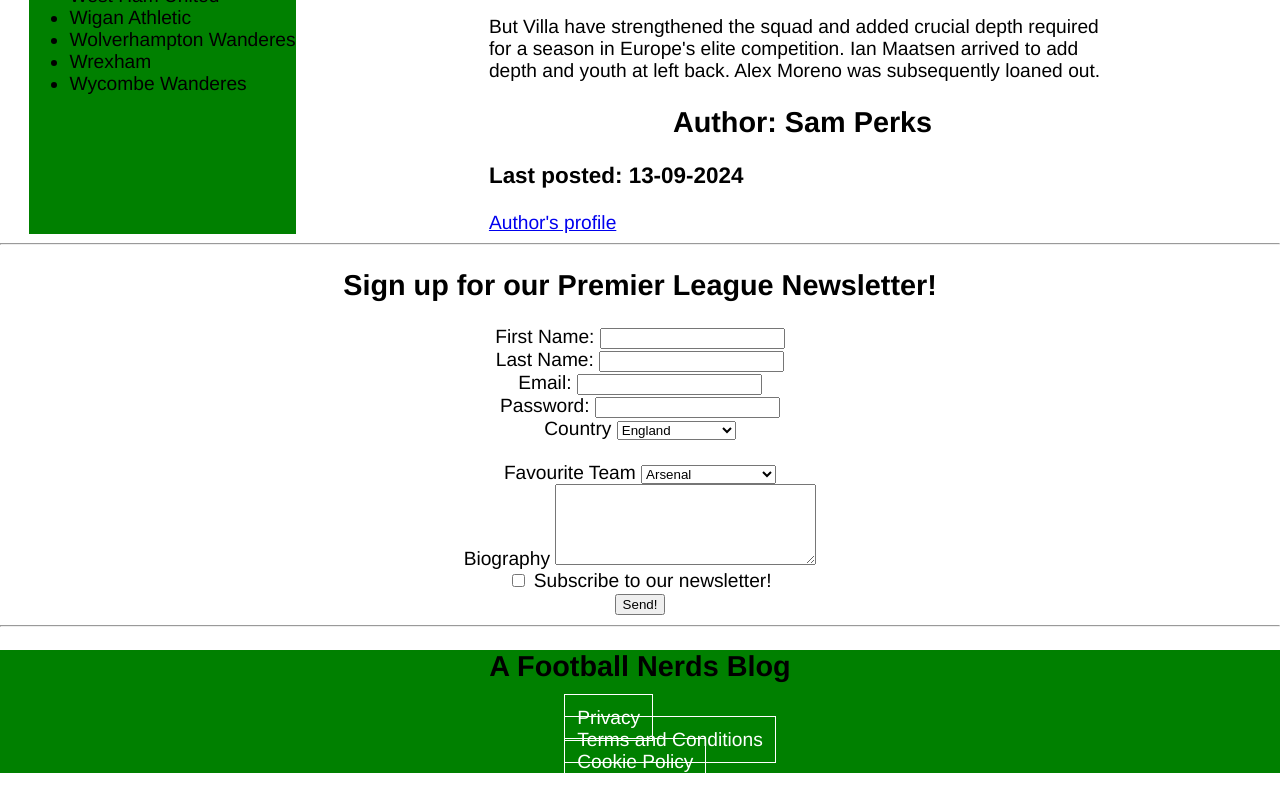
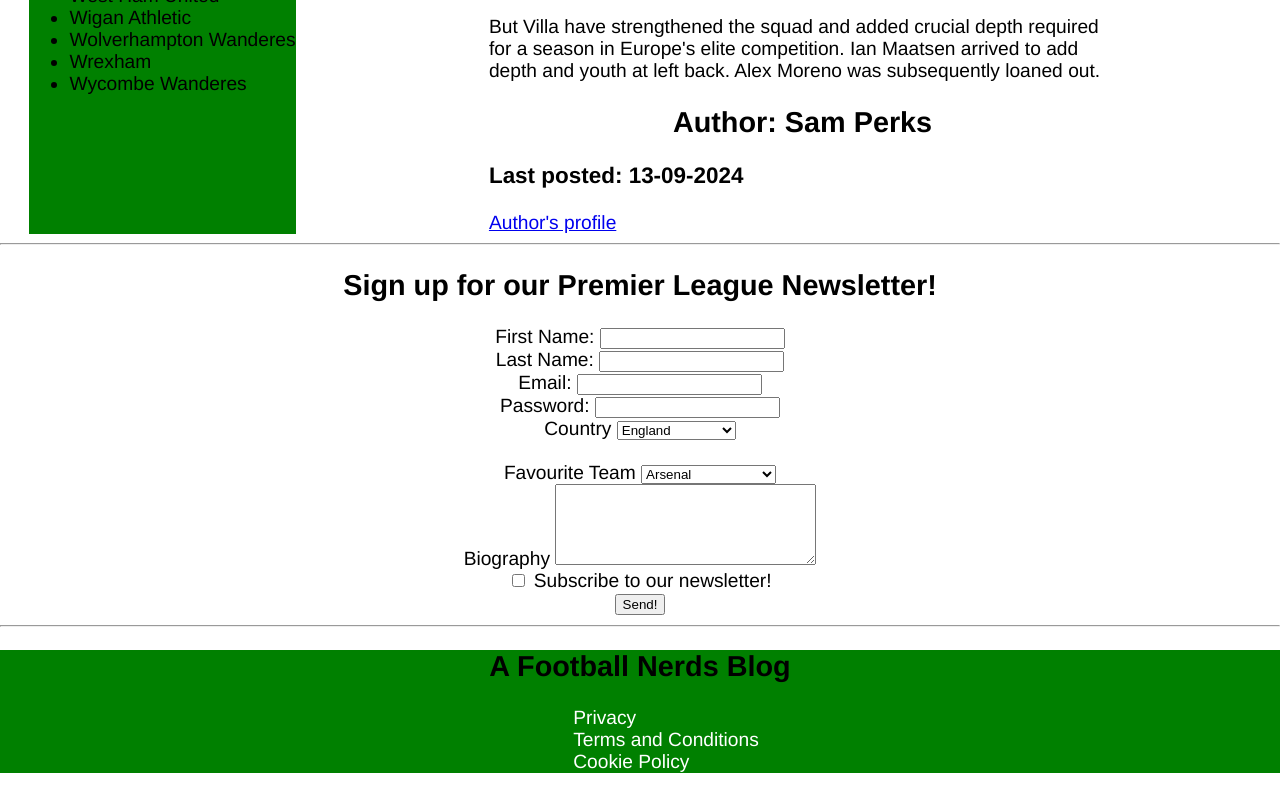
Before and after one commit to FootballNerd19/FootballNerd19.github.io, a plain HTML site: page index.html in a window 1280 px wide. Shown: the part 2307-3092 px from the top of the page. Drawn offline with Linux system fonts and the light colour scheme.

Commit message:
Update style.css

```diff
--- a/style.css
+++ b/style.css
@@ -115,21 +115,17 @@
     display: flex;
     list-style: none;
     justify-content: space-around;
+    margin-left: 12px;
+    align-items: center;
+    color: white
 }
 
-#footer-ul{
-    margin-left: 12px;
-}
 
 #footer-ul > div > li > a{
     text-decoration: none;
     color: white;
-    padding : 12px;
-    margin-left: 8px;
-    border: 1px solid white;
+    padding : 0px;
+    margin-left: 0px;
+
+    align-items: center;
 }
-colour: white;
-  text-decoration: none;
-  padding: 12px;
-  border: 1px solid white;
-  border-radius: 7.5%;
```
